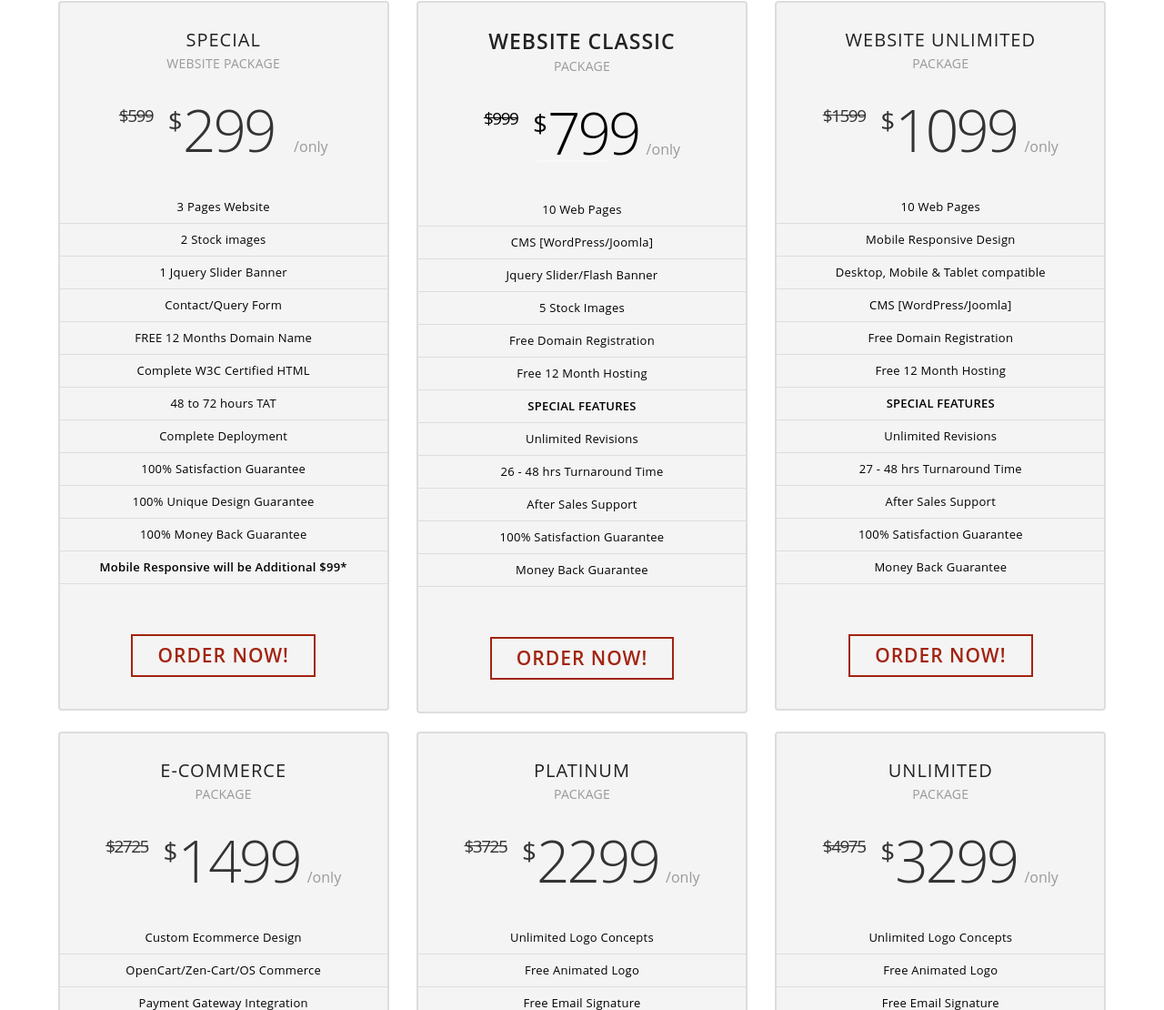
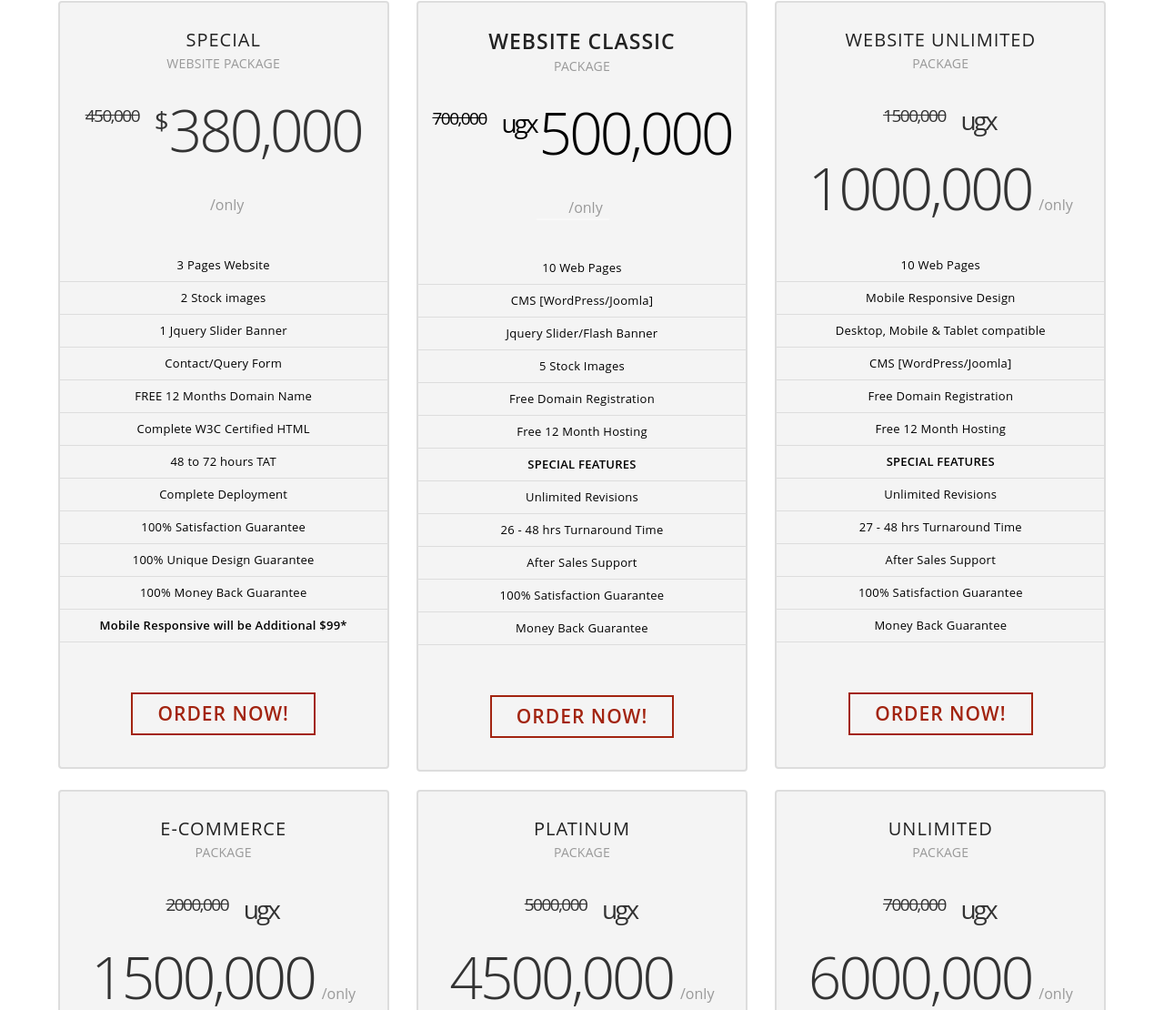
Before and after one commit to wmglobalsmc/wmglobalsmc, a plain HTML site: page packages.html in a window 1280 px wide. Shown: the part 890-2000 px from the top of the page at 91% size. Drawn offline with Linux system fonts and the light colour scheme; a web font is replaced by a local one.

Commit message:
Update packages.html

```diff
--- a/packages.html
+++ b/packages.html
@@ -148,7 +148,7 @@ j=d.createElement(s),dl=l!='dataLayer'?'&l='+l:'';j.async=true;j.src=
                         </div>
                     </div>
                     <div class="col-md-12">
-                        <a onclick="book_a_call_5()" class="highlight-button-dark btn btn-medium button xs-margin-bottom-five xs-no-margin-right" href="#" style=" width:100%; text-align:center">Submit</a>
+                        <a class="highlight-button-dark btn btn-medium button xs-margin-bottom-five xs-no-margin-right" href="https://wa.me/256703534096?text=Hello%20i%20need%20the%20know%20more%20about%20your%20web-design%20services%20thanks" style=" width:100%; text-align:center">Submit</a>
                     </div>
                 </div>
             </div>
@@ -178,8 +178,8 @@ j=d.createElement(s),dl=l!='dataLayer'?'&l='+l:'';j.async=true;j.src=
                             <span>Website PACKAGE</span>
                         </div>
                         <div class="pricing-price">
-                            <span class="lin_thr">$599</span>
-                            <span class="price-unit">$</span>299 <span class="price-tenure">/only</span>
+                            <span class="lin_thr">450,000</span>
+                            <span class="price-unit">$</span>380,000 <span class="price-tenure">/only</span>
                         </div>
                         <div class="pricing-features">
                             <ul>
@@ -202,7 +202,7 @@ j=d.createElement(s),dl=l!='dataLayer'?'&l='+l:'';j.async=true;j.src=
                             </ul>
                         </div>
                         <div class="pricing-action">
-                            <a href="#modal-popup_new" onclick="get_pkg('299', 'Special Website PACKAGE', 'weborder');" class="popup-with-move-anim highlight-button btn btn-small button no-margin ord_btn">Order Now!</a>
+                            <a href="https://wa.me/256703534096?text=Hello%20i%20need%20the%20Special%20web%20design%20package%20of%20ugx%20380,000%20thanks "class=" highlight-button btn btn-small button no-margin ord_btn">Order Now!</a>
                         </div>
                     </div>
                 </div>
@@ -215,8 +215,8 @@ j=d.createElement(s),dl=l!='dataLayer'?'&l='+l:'';j.async=true;j.src=
                             <span>PACKAGE</span>
                         </div>
                         <div class="pricing-price">
-                            <span class="lin_thr">$999</span>
-                            <span class="price-unit">$</span>799<span class="price-tenure">/only</span>
+                            <span class="lin_thr">700,000</span>
+                            <span class="price-unit">ugx</span>500,000<span class="price-tenure">/only</span>
                         </div>
                         <div class="pricing-features">
                             <ul>
@@ -237,7 +237,7 @@ j=d.createElement(s),dl=l!='dataLayer'?'&l='+l:'';j.async=true;j.src=
                             </ul>
                         </div>
                         <div class="pricing-action">
-                            <a href="#modal-popup_new" onclick="get_pkg('799', 'Classic Website PACKAGE', 'weborder');" class="popup-with-move-anim highlight-button btn btn-small button no-margin ord_btn">Order Now!</a>
+                           <a href="https://wa.me/256703534096?text=Hello%20i%20need%20the%20classic%20web%20design%20package%20of%20ugx%20500,000%20thanks "class=" highlight-button btn btn-small button no-margin ord_btn">Order Now!</a>
                         </div>
                     </div>
                 </div>
@@ -250,8 +250,8 @@ j=d.createElement(s),dl=l!='dataLayer'?'&l='+l:'';j.async=true;j.src=
                             <span> PACKAGE</span>
                         </div>
                         <div class="pricing-price">
-                            <span class="lin_thr">$1599 </span>
-                            <span class="price-unit">$</span>1099<span class="price-tenure">/only</span>
+                            <span class="lin_thr">1500,000 </span>
+                            <span class="price-unit">ugx</span>1000,000<span class="price-tenure">/only</span>
                         </div>
                         <div class="pricing-features">
                             <ul>
@@ -274,7 +274,7 @@ j=d.createElement(s),dl=l!='dataLayer'?'&l='+l:'';j.async=true;j.src=
                             </ul>
                         </div>
                         <div class="pricing-action">
-                           <a href="#modal-popup_new" onclick="get_pkg('1099', 'Unlimited Website PACKAGE', 'weborder');" class="popup-with-move-anim highlight-button btn btn-small button no-margin ord_btn">Order Now!</a>
+                           <a href="https://wa.me/256703534096?text=Hello%20i%20need%20the%20Special-unlimited%20web%20design%20package%20of%20ugx%201000,000%20thanks "class=" highlight-button btn btn-small button no-margin ord_btn">Order Now!</a>
                         </div>
                     </div>
                 </div>
@@ -289,8 +289,8 @@ j=d.createElement(s),dl=l!='dataLayer'?'&l='+l:'';j.async=true;j.src=
                             <span>PACKAGE</span>
                         </div>
                         <div class="pricing-price">
-                            <span class="lin_thr">$2725 </span>
-                            <span class="price-unit">$</span>1499<span class="price-tenure">/only</span>
+                            <span class="lin_thr">2000,000 </span>
+                            <span class="price-unit">ugx</span>1500,000<span class="price-tenure">/only</span>
                         </div>
                         <div class="pricing-features">
                             <ul>
@@ -323,7 +323,7 @@ j=d.createElement(s),dl=l!='dataLayer'?'&l='+l:'';j.async=true;j.src=
                             </ul>
                         </div>
                         <div class="pricing-action">
-                            <a href="#modal-popup_new" onclick="get_pkg('1499', 'E-Commerce Website PACKAGE', 'weborder');" class="popup-with-move-anim highlight-button btn btn-small button no-margin ord_btn">Order Now!</a>
+                           <a href="https://wa.me/256703534096?text=Hello%20i%20need%20the%20Ecommerce%20web%20design%20package%20of%20ugx%201,500,000%20thanks "class=" highlight-button btn btn-small button no-margin ord_btn">Order Now!</a>
                         </div>
                     </div>
                 </div>
@@ -337,8 +337,8 @@ j=d.createElement(s),dl=l!='dataLayer'?'&l='+l:'';j.async=true;j.src=
                             <span>PACKAGE</span>
                         </div>
                         <div class="pricing-price">
-                            <span class="lin_thr">$3725 </span>
-                            <span class="price-unit">$</span>2299<span class="price-tenure">/only</span>
+                            <span class="lin_thr">5000,000 </span>
+                            <span class="price-unit">ugx</span>4500,000<span class="price-tenure">/only</span>
                         </div>
                         <div class="pricing-features">
                             <ul>
@@ -372,7 +372,7 @@ j=d.createElement(s),dl=l!='dataLayer'?'&l='+l:'';j.async=true;j.src=
                             </ul>
                         </div>
                         <div class="pricing-action">
-                            <a href="#modal-popup_new" onclick="get_pkg('2299', 'Platinum Website PACKAGE', 'weborder');" class="popup-with-move-anim highlight-button btn btn-small button no-margin ord_btn">Order Now!</a>
+                            <a href="https://wa.me/256703534096?text=Hello%20i%20need%20the%20platinum%20web%20design%20package%20of%20ugx%204,500,000%20thanks "class=" highlight-button btn btn-small button no-margin ord_btn">Order Now!</a>
                         </div>
                     </div>
                 </div>
@@ -386,8 +386,8 @@ j=d.createElement(s),dl=l!='dataLayer'?'&l='+l:'';j.async=true;j.src=
                             <span>PACKAGE</span>
                         </div>
                         <div class="pricing-price">
-                            <span class="lin_thr">$4975 </span>
-                            <span class="price-unit">$</span>3299<span class="price-tenure">/only</span>
+                            <span class="lin_thr">7000,000 </span>
+                            <span class="price-unit">ugx</span>6000,000<span class="price-tenure">/only</span>
                         </div>
                         <div class="pricing-features">
                             <ul>
@@ -421,7 +421,7 @@ j=d.createElement(s),dl=l!='dataLayer'?'&l='+l:'';j.async=true;j.src=
                             </ul>
                         </div>
                         <div class="pricing-action">
-                            <a href="#modal-popup_new" onclick="get_pkg('3299', 'Unlimited Website PACKAGE', 'weborder');" class="popup-with-move-anim highlight-button btn btn-small button no-margin ord_btn">Order Now!</a>
+                            <a href="https://wa.me/256703534096?text=Hello%20i%20need%20the%20unlimited%20web%20design%20package%20of%20ugx%206,000,000%20thanks "class=" highlight-button btn btn-small button no-margin ord_btn">Order Now!</a>
                         </div>
                     </div>
                 </div>
```
